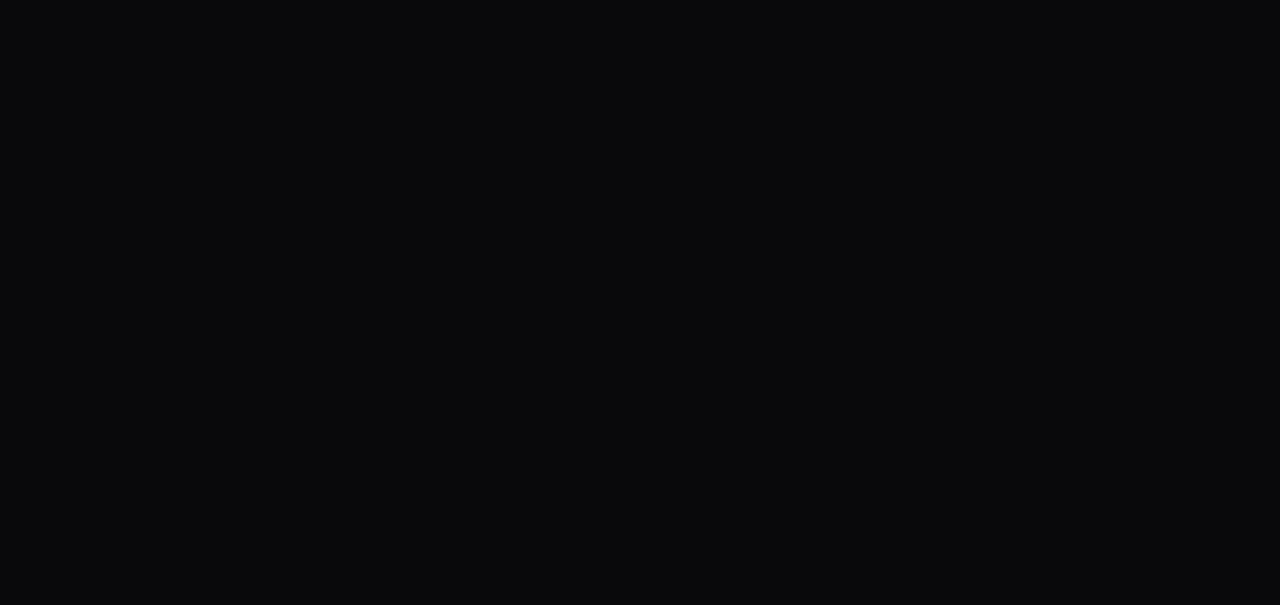
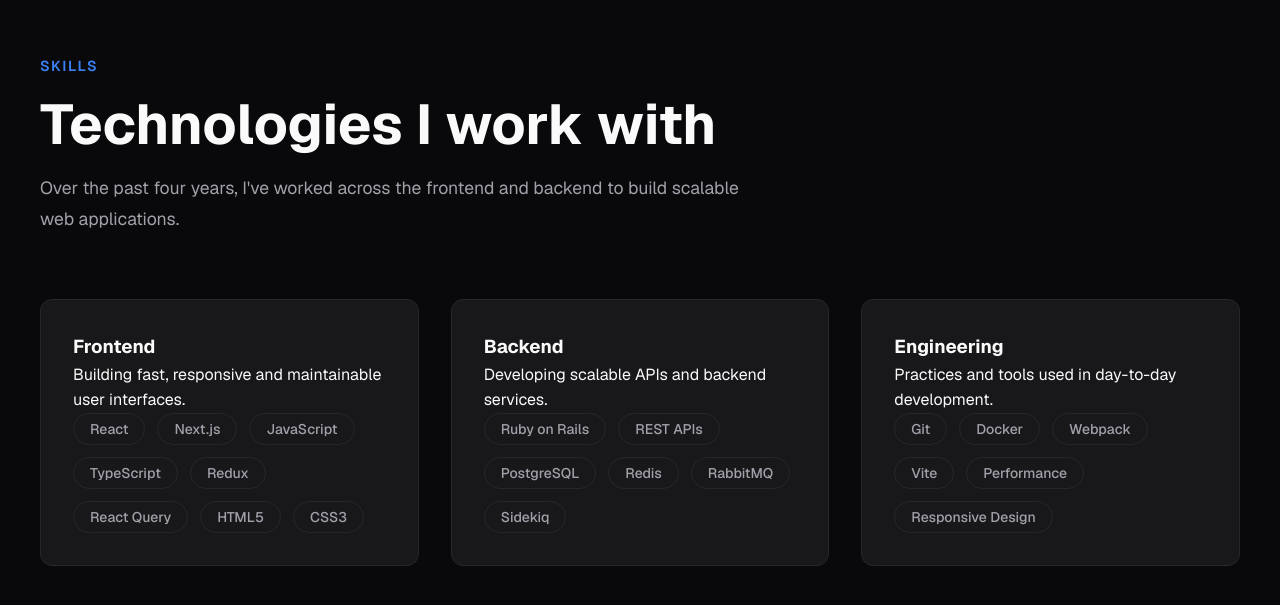
Before and after one commit to derek2706/sahil-portfolio, a Next.js app: page / in a window 1280 px wide. Shown: the part 1907-2512 px from the top of the page. Before the commit the page ends 1842 px from the top, so only its background shows below. Built offline with nearby package versions, Linux system fonts and the light colour scheme.

Commit message:
skills section added

```diff
--- a/app/page.js
+++ b/app/page.js
@@ -1,6 +1,7 @@
 import Navbar from "@/components/layout/navbar";
 import Hero from "@/components/sections/hero";
 import Journey from "@/components/sections/journey";
+import Skills from "@/components/sections/skills";
 
 export default function Home() {
   return (
@@ -10,6 +11,7 @@ export default function Home() {
       <main>
         <Hero />
         <Journey />
+        <Skills />
       </main>
     </>
   );
--- /dev/null
+++ b/components/sections/skills/index.js
@@ -0,0 +1,33 @@
+import Container from "@/components/ui/container";
+import Section from "@/components/ui/section";
+import SectionHeading from "@/components/ui/section_heading";
+import SkillCard from "@/components/ui/skill_card";
+
+import { SKILL_GROUPS } from "@/constants/skills";
+
+import styles from "./styles.module.css";
+
+export default function Skills() {
+  return (
+    <Section id="skills">
+      <Container>
+        <SectionHeading
+          overline="Skills"
+          title="Technologies I work with"
+          description="Over the past four years, I've worked across the frontend and backend to build scalable web applications."
+        />
+
+        <div className={styles.grid}>
+          {SKILL_GROUPS.map((group) => (
+            <SkillCard
+              key={group.title}
+              title={group.title}
+              description={group.description}
+              skills={group.skills}
+            />
+          ))}
+        </div>
+      </Container>
+    </Section>
+  );
+}
--- /dev/null
+++ b/components/sections/skills/styles.module.css
@@ -0,0 +1,13 @@
+.grid {
+  display: grid;
+
+  grid-template-columns: repeat(3, 1fr);
+
+  gap: 2rem;
+}
+
+@media (max-width: 992px) {
+  .grid {
+    grid-template-columns: 1fr;
+  }
+}
--- /dev/null
+++ b/components/ui/badge/index.js
@@ -0,0 +1,7 @@
+import styles from "./styles.module.css";
+
+export default function Badge({ children, variant = "default" }) {
+  return (
+    <span className={`${styles.badge} ${styles[variant]}`}>{children}</span>
+  );
+}
--- /dev/null
+++ b/components/ui/badge/styles.module.css
@@ -0,0 +1,40 @@
+.badge {
+  display: inline-flex;
+  align-items: center;
+  justify-content: center;
+
+  padding: 0.5rem 1rem;
+
+  border: 1px solid var(--border-color);
+  border-radius: 999px;
+
+  background-color: var(--surface-color);
+
+  color: var(--secondary-text-color);
+
+  font-size: 0.875rem;
+  font-weight: 500;
+  line-height: 1;
+
+  white-space: nowrap;
+
+  transition:
+    background-color var(--transition-duration),
+    border-color var(--transition-duration),
+    color var(--transition-duration);
+}
+
+.badge:hover {
+  background-color: var(--surface-hover-color);
+  color: var(--primary-text-color);
+}
+
+.primary {
+  background-color: var(--accent-color);
+  border-color: var(--accent-color);
+  color: white;
+}
+
+.primary:hover {
+  opacity: 0.9;
+}
--- /dev/null
+++ b/components/ui/skill_card/index.js
@@ -0,0 +1,19 @@
+import Badge from "@/components/ui/badge";
+
+import styles from "./styles.module.css";
+
+export default function SkillCard({ title, description, skills }) {
+  return (
+    <article className={styles.card}>
+      <h3>{title}</h3>
+
+      <p>{description}</p>
+
+      <div className={styles.skills}>
+        {skills.map((skill) => (
+          <Badge key={skill}>{skill}</Badge>
+        ))}
+      </div>
+    </article>
+  );
+}
--- /dev/null
+++ b/components/ui/skill_card/styles.module.css
@@ -0,0 +1,44 @@
+.card {
+  height: 100%;
+
+  padding: 2rem;
+
+  border: 1px solid var(--border-color);
+  border-radius: var(--border-radius-medium);
+
+  background-color: var(--surface-color);
+
+  transition:
+    border-color var(--transition-duration),
+    transform var(--transition-duration);
+}
+
+.card:hover {
+  border-color: var(--accent-color);
+  background-color: var(--surface-hover-color);
+  transform: translateY(-4px);
+}
+
+.title {
+  margin-bottom: 0.75rem;
+
+  font-size: 1.4rem;
+
+  font-weight: 600;
+}
+
+.description {
+  margin-bottom: 2rem;
+
+  color: var(--secondary-text-color);
+
+  line-height: 1.7;
+}
+
+.skills {
+  display: flex;
+
+  flex-wrap: wrap;
+
+  gap: 0.75rem;
+}
--- a/constants/index.js
+++ /dev/null
@@ -1,5 +0,0 @@
-const CONSTANTS = {
-  name: "Sahil Mazumder",
-};
-
-export default CONSTANTS;
--- /dev/null
+++ b/constants/skills.js
@@ -0,0 +1,40 @@
+export const SKILL_GROUPS = [
+  {
+    title: "Frontend",
+    description: "Building fast, responsive and maintainable user interfaces.",
+    skills: [
+      "React",
+      "Next.js",
+      "JavaScript",
+      "TypeScript",
+      "Redux",
+      "React Query",
+      "HTML5",
+      "CSS3",
+    ],
+  },
+  {
+    title: "Backend",
+    description: "Developing scalable APIs and backend services.",
+    skills: [
+      "Ruby on Rails",
+      "REST APIs",
+      "PostgreSQL",
+      "Redis",
+      "RabbitMQ",
+      "Sidekiq",
+    ],
+  },
+  {
+    title: "Engineering",
+    description: "Practices and tools used in day-to-day development.",
+    skills: [
+      "Git",
+      "Docker",
+      "Webpack",
+      "Vite",
+      "Performance",
+      "Responsive Design",
+    ],
+  },
+];
```
